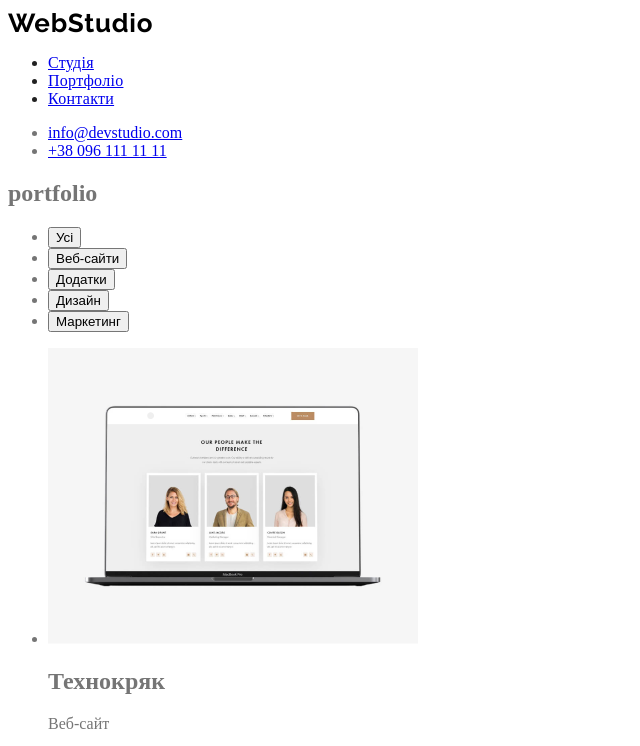
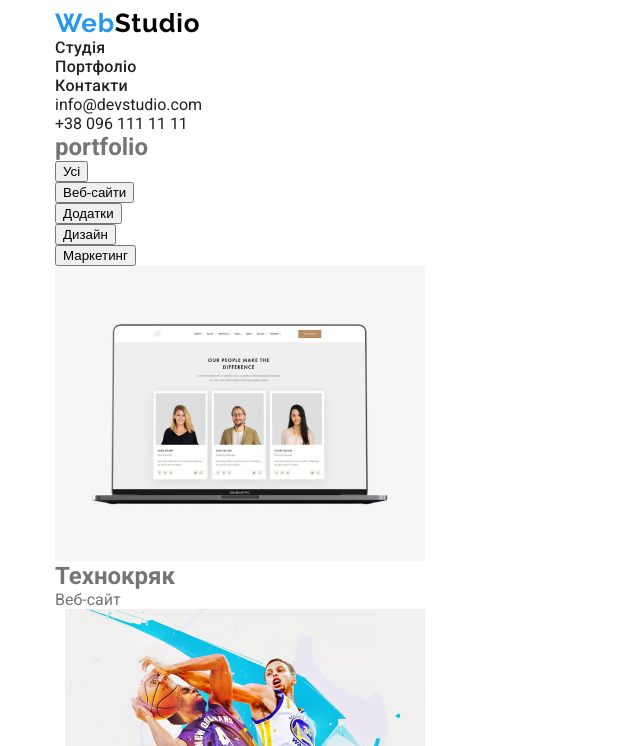
Before and after one commit to DmutroKhludov/WebStudio, a plain HTML site: page portfolio.html in a window 1280 px wide. Shown: the top 746 px of the page, without its empty margins (0-640 px from the left). Drawn offline with Linux system fonts and the light colour scheme.

Commit message:
Додав код

```diff
--- a/css/style.css
+++ b/css/style.css
@@ -8,11 +8,39 @@
     --logo-color: #000;
     --secondary-background-color: #2F303A;
 }
+*,
+ ::after,
+ ::before{
+    box-sizing:border-box ;
+}
+h1, h2, h3, h4, h5, h6, p {
+    margin-bottom: 0;
+    margin-top: 0;
+}
+ul, ol {
+    list-style: none;
+    margin: 0;
+    padding: 0;
+}
+a{
+    text-decoration: none;
+    cursor: pointer;
+    color:var(--title-text-color);
+}
+img{
+    display: block;
+}
+.container{
+    width: 1200px;
+    padding-left: 15px;
+    padding-right: 15px;
+    margin: 0 auto;
+}
 body{
     padding: 0 215;
      color: var(--primary-text-color);
      background-color: var(--primary-background-color);
-     font-family: 'Roboto' sans-serif;
+     font-family: 'Roboto', sans-serif;
 }
 /*header*/
 .logo{
@@ -128,5 +156,21 @@ body{
     font-weight: 700;
     letter-spacing: 0.78px;
     text-decoration: none;
-
 }
+.activity{
+    padding-bottom: 94px;
+}
+.teem{
+    background-color: var(--background-team-color);
+    padding-top: 94px;
+    padding-bottom: 94px ;
+}
+.page-footer{
+    background: var(--secondary-background-color);
+}
+.white{
+    color: var(--second-text-color);
+}
+.address-text{
+    color: var(--primary-background-color);
+}
--- a/portfolio.html
+++ b/portfolio.html
@@ -9,32 +9,33 @@
 <link href="https://fonts.googleapis.com/css2?family=Raleway:wght@700&family=Roboto:wght@400;500;700;900&display=swap" rel="stylesheet">
     <link rel="stylesheet" href="css/style.css">
 <body>
-    <header class="header">
+    <header class="header container">
         <nav class="site-nav">
-            <a class="logo" href="./index.html">WebStudio</a>
+            <a class="logo" href="./index.html">
+                <span class="blue">Web</span>Studio</a>
             <ul class="site-list">
                 <li>
-                    <a href="./index.html">Студія</a>
+                    <a class="site-link" href="./index.html">Студія</a>
                 </li>
                 <li>
-                    <a href="./portfolio.html">Портфоліо</a>
+                    <a class="site-link" href="./portfolio.html">Портфоліо</a>
                 </li>
                 <li>
-                    <a href="#">Контакти</a>
+                    <a class="site-link" href="#">Контакти</a>
                 </li>
             </ul>
         </nav>
         <ul class="contacts-list">
             <li>
-                <a href="info@devstudio.com">info@devstudio.com</a>
+                <a class="site-link" href="info@devstudio.com">info@devstudio.com</a>
             </li>
             <li>
-                <a href="+38 096 111 11 11">+38 096 111 11 11</a>
+                <a class="site-link" href="+38 096 111 11 11">+38 096 111 11 11</a>
             </li>
         </ul>
     </header>
     <main>
-        <section>
+        <section class="container">
             <h1>portfolio</h1>
             <ul>
                 <li>
@@ -101,8 +102,8 @@
                 </li>
             </ul>
         </section>
-        <footer class="page-footer">
-            <a class="logo" href="#">WebStudio</a>
+        <footer class="page-footer container">
+            <a class="logo" href="#"><span class="blue">Web</span><span class="white">Studio</span></a>
             <address class="address">
                 <a class="address-text" href="#">м. Київ, пр-т Лесі Українки, 26</a>
                 <a class="email" href="mailto:info@devstudio.com">info@devstudio.com</a>
```
Also changed, not shown: index.html (+8 -7 lines).
